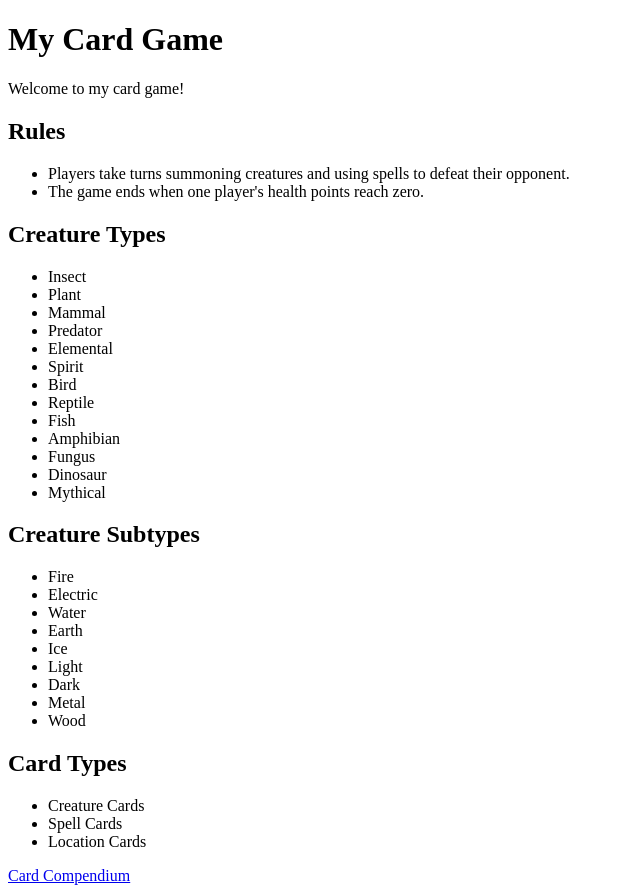
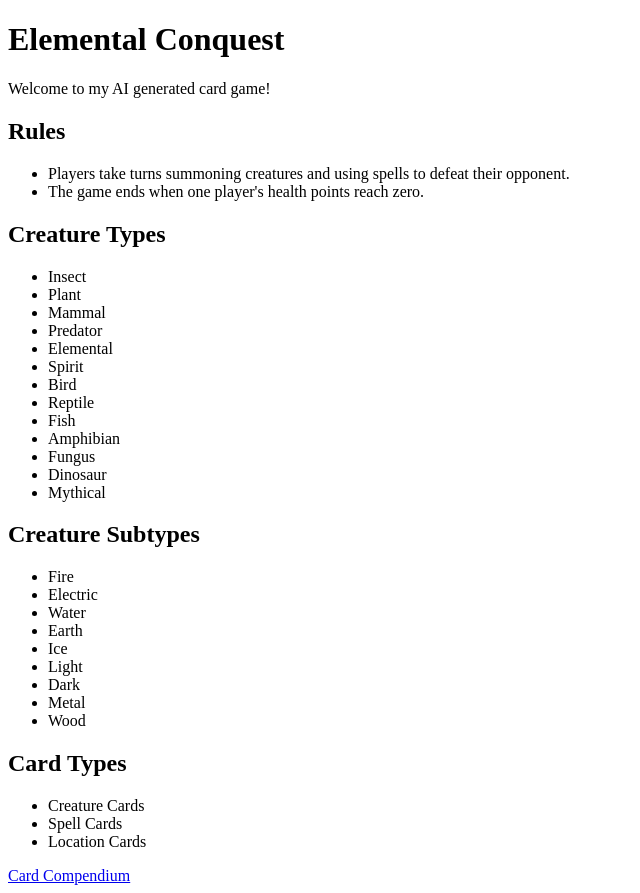
Before and after one commit to Harlow7777/ElementalConquest, a plain HTML site: page index.html in a window 1280 px wide. Shown: the whole page, without its empty margins (0-640 px from the left). Drawn offline with Linux system fonts and the light colour scheme.

Commit message:
Update index.html

```diff
--- a/index.html
+++ b/index.html
@@ -1,7 +1,7 @@
 <!DOCTYPE html>
 <html>
   <head>
-    <title>My Card Game</title>
+    <title>Elemental Conquest</title>
     <style>
       /* Add styles here */
       img {
@@ -11,8 +11,8 @@
     </style>
   </head>
   <body>
-    <h1>My Card Game</h1>
-    <p>Welcome to my card game!</p>
+    <h1>Elemental Conquest</h1>
+    <p>Welcome to my AI generated card game!</p>
     <h2>Rules</h2>
     <ul>
       <li>Players take turns summoning creatures and using spells to defeat their opponent.</li>
```
